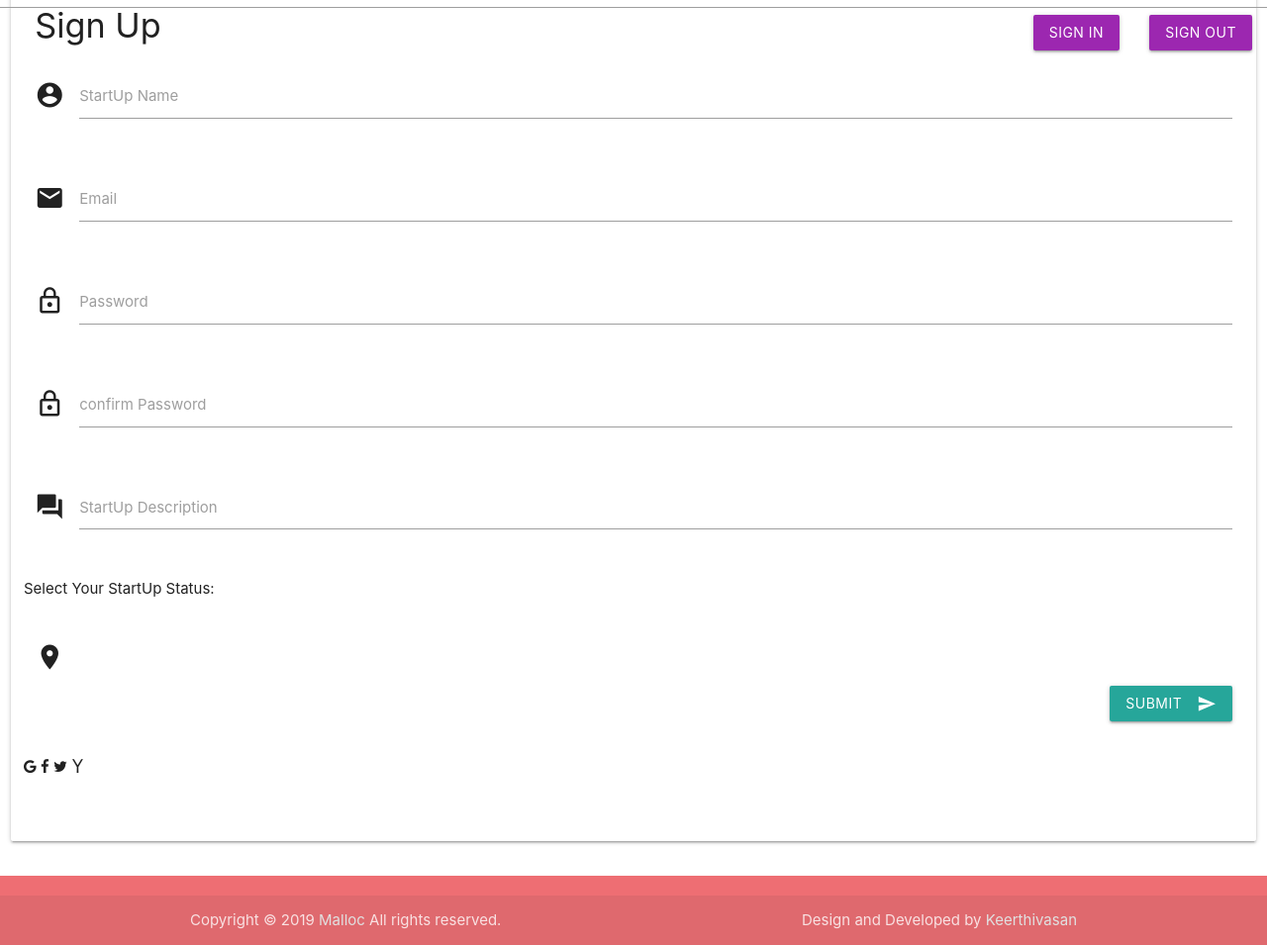
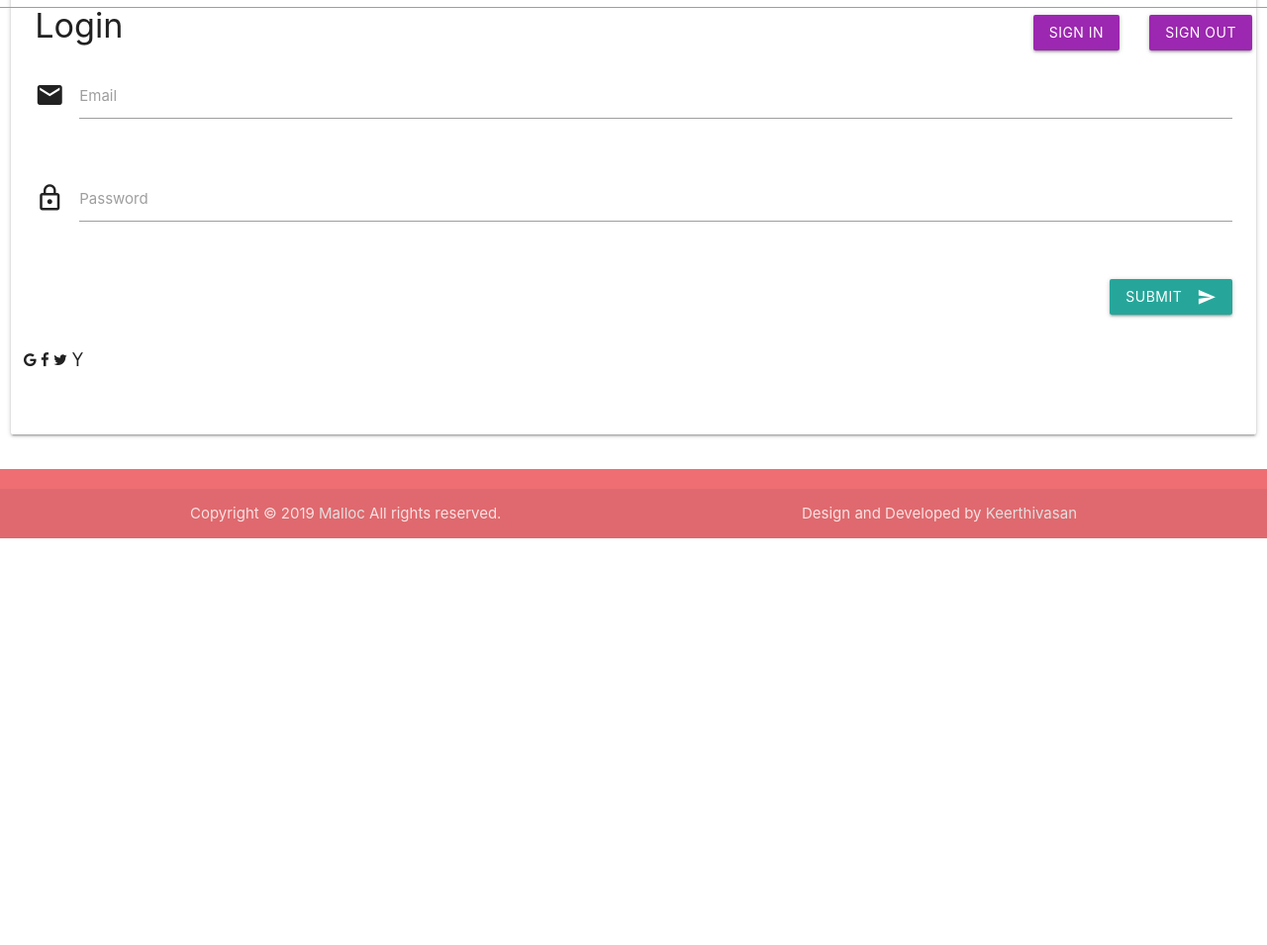
Before and after one commit to keerthivasan123/malloc, a Django app: page /mentee/ in a window 1280 px wide. Shown: the part 111-1066 px from the top of the page at 99% size. After the commit the page ends 655 px from the top, so only its background shows below. Run offline with Django 3.2, Linux system fonts and the light colour scheme; some libraries are stand-ins or nearby versions.

Commit message:
updated register.html

```diff
--- a/templates/mentee/register.html
+++ b/templates/mentee/register.html
@@ -3,16 +3,10 @@
 <div class="row">
         <div class="col s12 m12 l12">
           <div class="card-panel">
-            <h4 class="header2">Sign Up</h4>
+            <h4 class="header2">Login</h4>
             <div class="row">
               <form class="col s12">
-                <div class="row">
-                  <div class="input-field col s12">
-                    <i class="material-icons prefix">account_circle</i>
-                    <input id="name3" type="text">
-                    <label for="first_name">StartUp Name</label>
-                  </div>
-                </div>
+
                 <script src="email.js"></script>
                 <div class="row">
                   <div class="input-field col s12">
@@ -28,42 +22,7 @@
                     <label for="password">Password</label>
                   </div>
                 </div>
-                <div class="row">
-                  <div class="input-field col s12">
-                    <i class="material-icons prefix">lock_outline</i>
-                    <input id="password3" type="password">
-                    <label for="password">confirm Password</label>
-                  </div>
-                </div>
-                <div class="row">
-                  <div class="input-field col s12">
-                    <i class="material-icons prefix">question_answer</i>
-                    <textarea id="message3" class="materialize-textarea"></textarea>
-                    <label for="message">StartUp Description</label>
-                  </div>
-                  </div>
 
-<script src="cities.js"></script>
-  <!-- Dropdown Structure -->
-<div class="row">
-  Select Your StartUp Status:
-<select name="cars">
-    <option value="l5">Choose..</option>
-      <option value="i1">Idead-Ready</option>
-      <option value="i2">Market-Ready</option>
-      <option value="i3">Business-Ready</option>
-      <option value="i4">Production-Ready</option>
-    </select>
-    </div>
-        <div class="row">
-            <div class="input-field col s12">
-              <i class="material-icons prefix">location_on</i>
-              <select onchange="print_city('state', this.selectedIndex);" id="sts" name ="stt" class="form-control" required></select>
-<select id ="state" class="form-control" required></select>
-<script language="javascript">print_state("sts");</script>
-
-            </div>
-          </div>
                   <div class="row">
                     <div class="input-field col s12">
                       <button class="btn waves-effect waves-light right" type="submit" name="action">Submit
```
